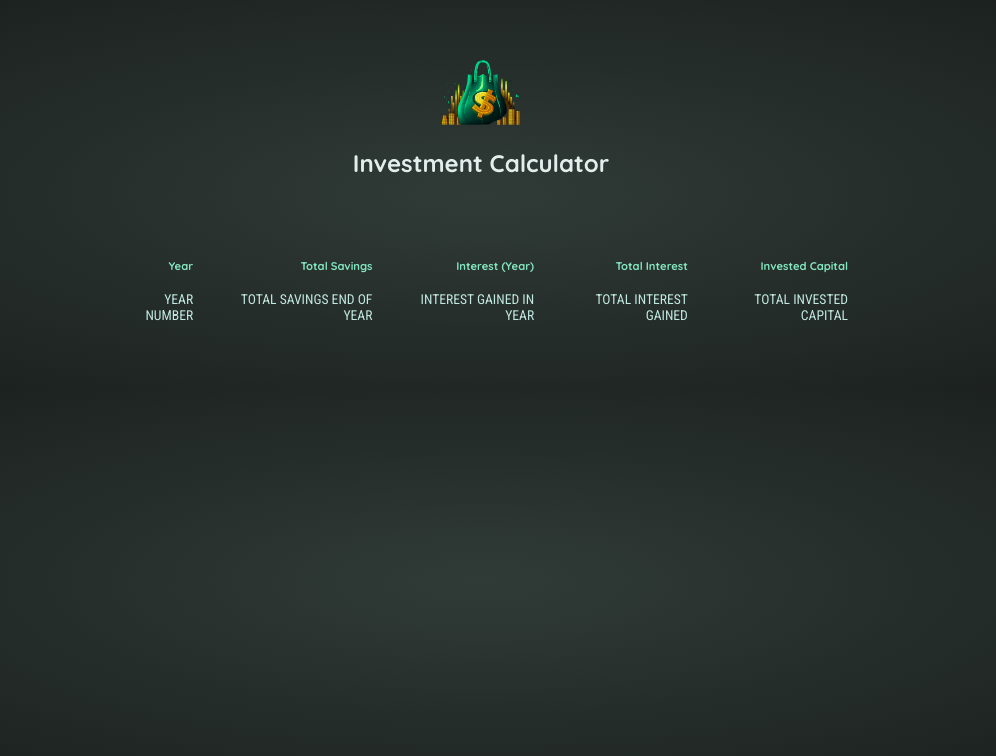
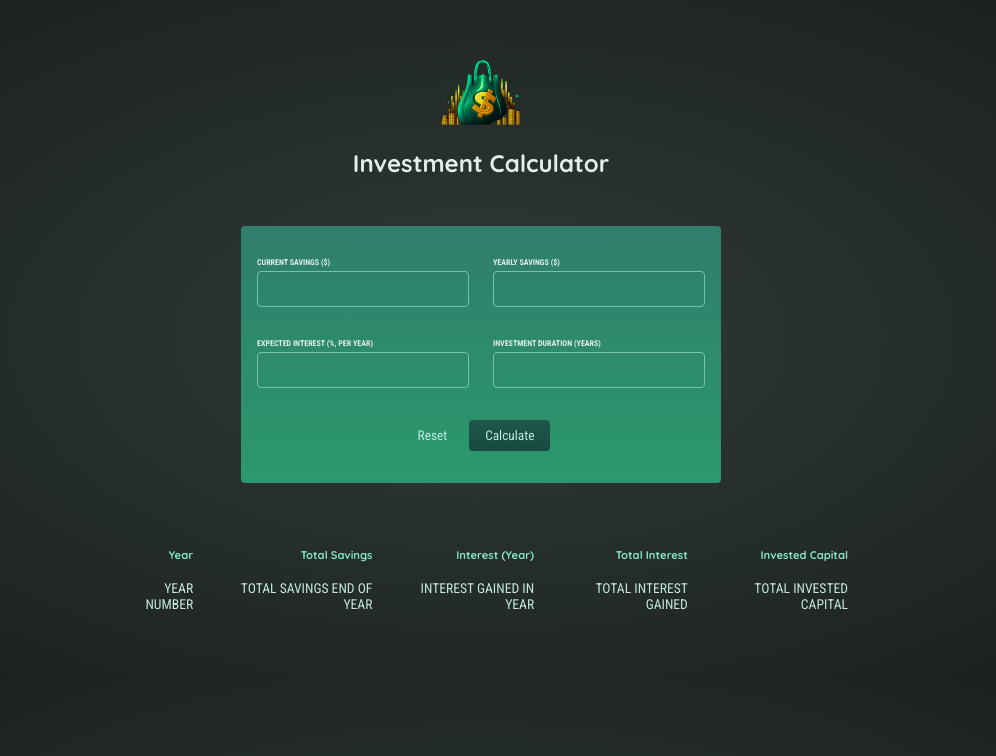
Before and after one commit to mohamuhsin/investment-calculator, a React (Create React App) app: page / in a window 1280 px wide. Shown: the top 756 px of the page, without its empty margins (159-1155 px from the left). Built offline with nearby package versions, Linux system fonts and the light colour scheme.

Commit message:
completed components split

```diff
--- a/src/App.js
+++ b/src/App.js
@@ -1,6 +1,6 @@
-import InvestHeader from "./components/InvestHeader";
-import InvestTable from "./components/InvestTable";
-import AddInvest from "./components/AddInvest";
+import Header from "./components/Header/Header";
+import ResultsTable from "./components/ResultsTable/ResultsTable";
+import UserInput from "./components/AddUser/UserInput";
 
 function App() {
   const calculateHandler = (userInput) => {
@@ -32,12 +32,13 @@ function App() {
 
   return (
     <div>
-      <InvestHeader />
+      <Header />
 
       {/* Todo: Show below table conditionally (only once result data is available) */}
       {/* Show fallback text if no data is available */}
+      <UserInput />
 
-      <InvestTable />
+      <ResultsTable />
     </div>
   );
 }
--- a/src/components/AddInvest.js
+++ /dev/null
@@ -1,39 +0,0 @@
-import React from "react";
-
-const AddInvest = () => {
-  return (
-    <form className="form">
-      <div className="input-group">
-        <p>
-          <label htmlFor="current-savings">Current Savings ($)</label>
-          <input type="number" id="current-savings" />
-        </p>
-        <p>
-          <label htmlFor="yearly-contribution">Yearly Savings ($)</label>
-          <input type="number" id="yearly-contribution" />
-        </p>
-      </div>
-      <div className="input-group">
-        <p>
-          <label htmlFor="expected-return">
-            Expected Interest (%, per year)
-          </label>
-          <input type="number" id="expected-return" />
-        </p>
-        <p>
-          <label htmlFor="duration">Investment Duration (years)</label>
-          <input type="number" id="duration" />
-        </p>
-      </div>
-      <p className="actions">
-        <button type="reset" className="buttonAlt">
-          Reset
-        </button>
-        <button type="submit" className="button">
-          Calculate
-        </button>
-      </p>
-    </form>
-  );
-};
-export default AddInvest;
--- /dev/null
+++ b/src/components/AddUser/UserInput.js
@@ -0,0 +1,39 @@
+import React from "react";
+
+const UserInput = () => {
+  return (
+    <form className="form">
+      <div className="input-group">
+        <p>
+          <label htmlFor="current-savings">Current Savings ($)</label>
+          <input type="number" id="current-savings" />
+        </p>
+        <p>
+          <label htmlFor="yearly-contribution">Yearly Savings ($)</label>
+          <input type="number" id="yearly-contribution" />
+        </p>
+      </div>
+      <div className="input-group">
+        <p>
+          <label htmlFor="expected-return">
+            Expected Interest (%, per year)
+          </label>
+          <input type="number" id="expected-return" />
+        </p>
+        <p>
+          <label htmlFor="duration">Investment Duration (years)</label>
+          <input type="number" id="duration" />
+        </p>
+      </div>
+      <p className="actions">
+        <button type="reset" className="buttonAlt">
+          Reset
+        </button>
+        <button type="submit" className="button">
+          Calculate
+        </button>
+      </p>
+    </form>
+  );
+};
+export default UserInput;
--- /dev/null
+++ b/src/components/Header/Header.js
@@ -0,0 +1,13 @@
+import React from "react";
+
+import logo from "../../assets/investment-calculator-logo.png";
+
+const Header = () => {
+  return (
+    <header className="header">
+      <img src={logo} alt="logo" />
+      <h1>Investment Calculator</h1>
+    </header>
+  );
+};
+export default Header;
--- a/src/components/InvestHeader.js
+++ /dev/null
@@ -1,13 +0,0 @@
-import React from "react";
-
-import logo from "../assets/investment-calculator-logo.png";
-
-const InvestHeader = () => {
-  return (
-    <header className="header">
-      <img src={logo} alt="logo" />
-      <h1>Investment Calculator</h1>
-    </header>
-  );
-};
-export default InvestHeader;
--- a/src/components/InvestTable.js
+++ /dev/null
@@ -1,28 +0,0 @@
-const InvestTable = () => {
-  return (
-    <div>
-      <table className="result">
-        <thead>
-          <tr>
-            <th>Year</th>
-            <th>Total Savings</th>
-            <th>Interest (Year)</th>
-            <th>Total Interest</th>
-            <th>Invested Capital</th>
-          </tr>
-        </thead>
-        <tbody>
-          <tr>
-            <td>YEAR NUMBER</td>
-            <td>TOTAL SAVINGS END OF YEAR</td>
-            <td>INTEREST GAINED IN YEAR</td>
-            <td>TOTAL INTEREST GAINED</td>
-            <td>TOTAL INVESTED CAPITAL</td>
-          </tr>
-        </tbody>
-      </table>
-    </div>
-  );
-};
-
-export default InvestTable;
--- /dev/null
+++ b/src/components/ResultsTable/ResultsTable.js
@@ -0,0 +1,28 @@
+const ResultsTable = () => {
+  return (
+    <div>
+      <table className="result">
+        <thead>
+          <tr>
+            <th>Year</th>
+            <th>Total Savings</th>
+            <th>Interest (Year)</th>
+            <th>Total Interest</th>
+            <th>Invested Capital</th>
+          </tr>
+        </thead>
+        <tbody>
+          <tr>
+            <td>YEAR NUMBER</td>
+            <td>TOTAL SAVINGS END OF YEAR</td>
+            <td>INTEREST GAINED IN YEAR</td>
+            <td>TOTAL INTEREST GAINED</td>
+            <td>TOTAL INVESTED CAPITAL</td>
+          </tr>
+        </tbody>
+      </table>
+    </div>
+  );
+};
+
+export default ResultsTable;
```
Also changed, not shown: src/components/AddUser/UserInput.module.css (added), src/components/Header/Header.module.css (added).
